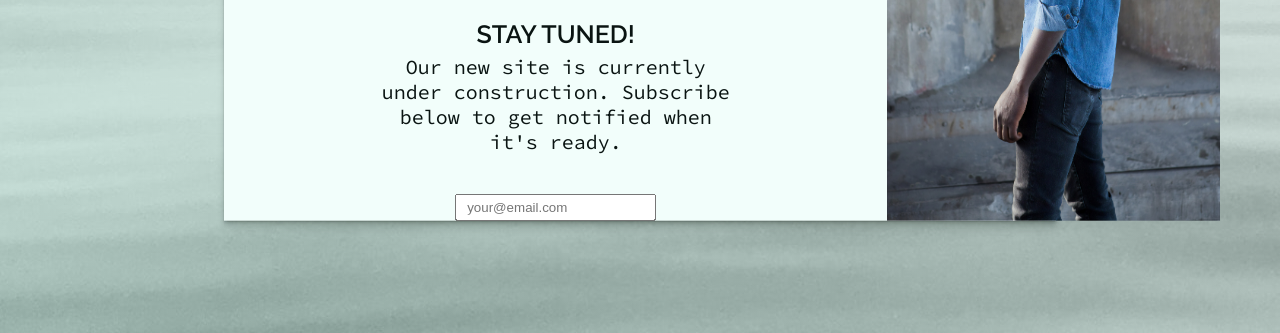
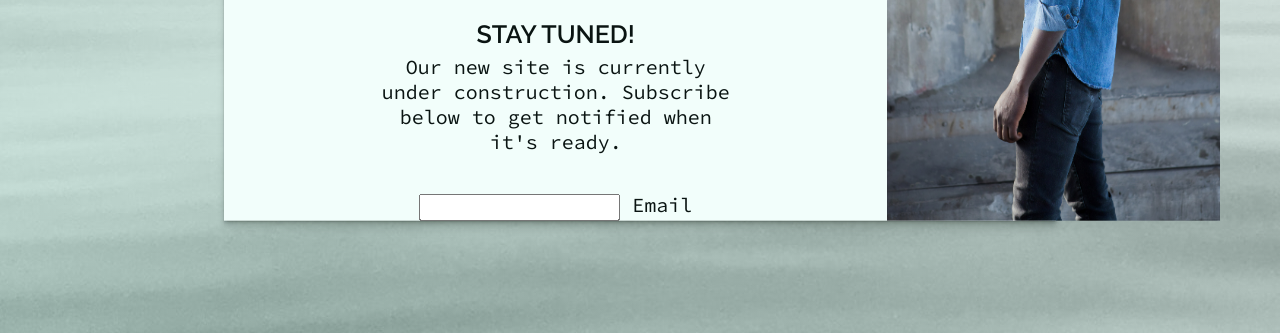
Before and after one commit to mlbakke/coming-soon-landing-page, a website: page index.html in a window 1280 px wide. Shown: the part 467-800 px from the top of the page. Drawn offline with Linux system fonts and the light colour scheme.

Commit message:
added label

```diff
--- a/index.html
+++ b/index.html
@@ -32,8 +32,9 @@
                 </p>
 
                 <form class=infobox__email-form>
-                    <input type="email" name="email" placeholder="your@email.com" class=infobox__email-form--input>
-                  </form>
+                    <input type="email" name="email" id="email" class=infobox__email-form--input>
+                    <label for="email" class="infobox__email-form--label">Email</label>
+                </form>
             </div>
 
             <img src="images/red-hat-factory-1750.jpg" alt="Clothing model in shirt" class="infobox__hero">
```
